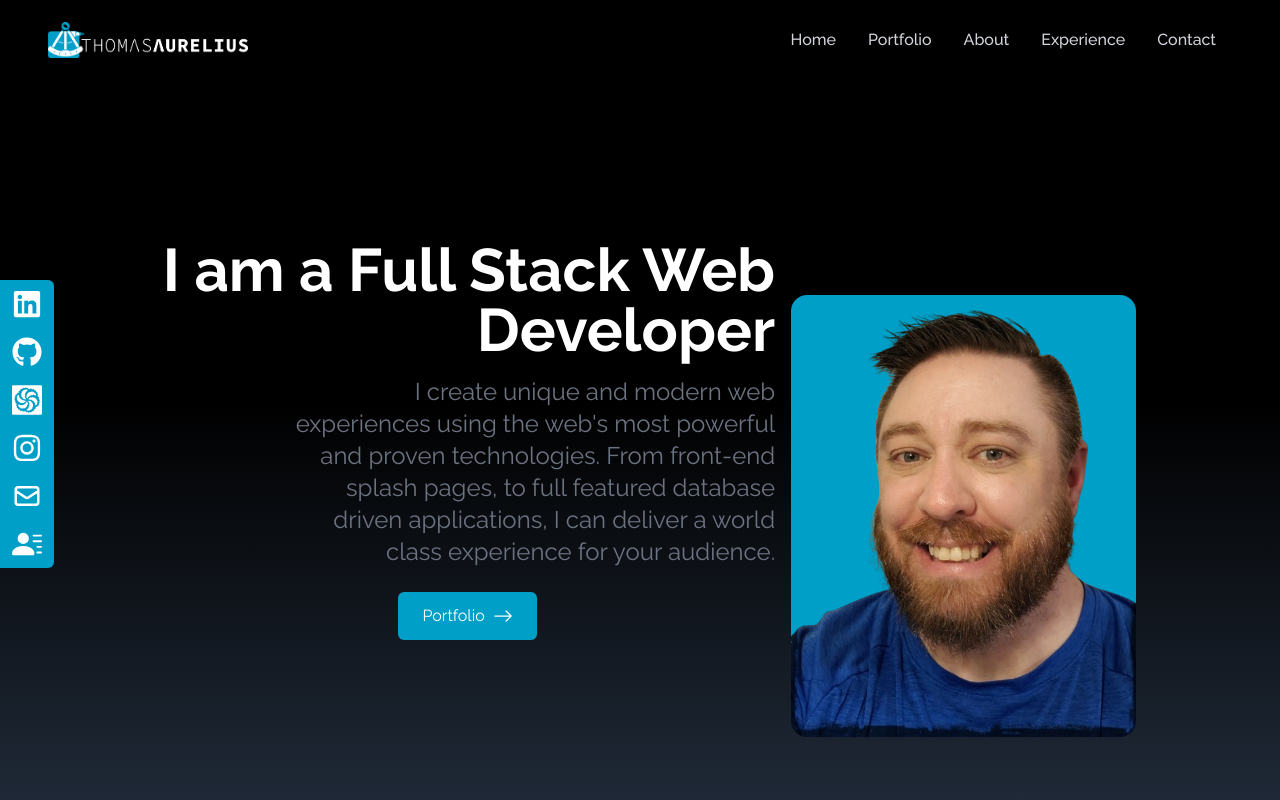
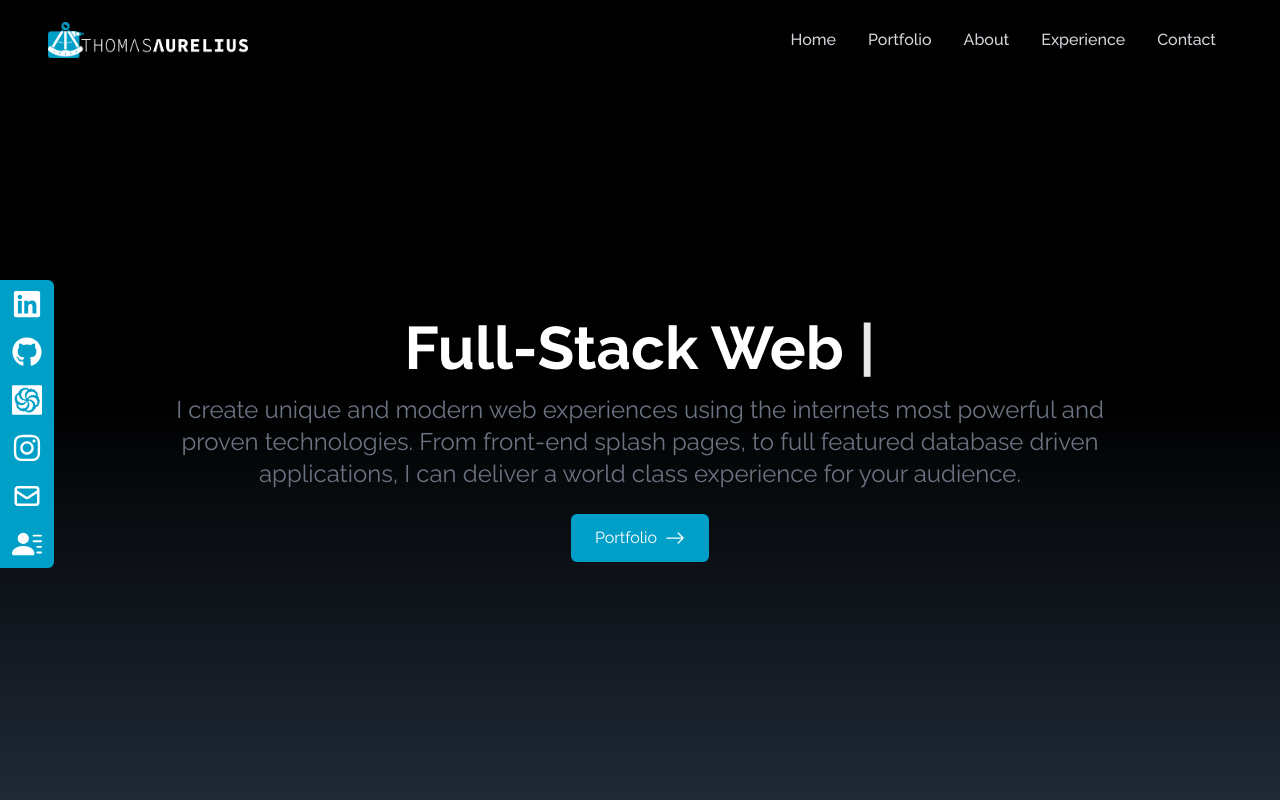
Before and after one commit to ThomasAurelius/portfolio-react-2022, a React (Create React App) app: page / in a window 1280 px wide. Shown: the top 800 px of the page. Built offline with nearby package versions, Linux system fonts and the light colour scheme; the HTML template or start-up script is replaced by a standard one.

Commit message:
remove hero img. update footer

```diff
--- a/src/components/Footer.js
+++ b/src/components/Footer.js
@@ -1,7 +1,8 @@
 import React from 'react'
 
-import { FaGithub, FaLinkedin, FaInstagram, FaCodepen } from 'react-icons/fa'
+import { FaGithub, FaLinkedin, FaInstagram } from 'react-icons/fa'
 import { SiCodewars } from 'react-icons/si';
+import { BsFillPersonLinesFill } from 'react-icons/bs';
 
 export default function Footer() {
   return (
@@ -17,8 +18,8 @@ export default function Footer() {
 					</a>
 				</li>
 				<li className="social-list_item md:px-4">
-					<a className="social-list_link" href="https://codepen.io/ThomasAurelius/" target="_blank" rel="noreferrer">
-						<FaCodepen size={50} />
+					<a className="social-list_link" href="https://thomasaurelius.com/thomas_gooch_resume_080622.pdf"  download={true} rel="noreferrer">
+						<BsFillPersonLinesFill size={50} />
 					</a>
 				</li>
 				<li className="social-list_item">
--- a/src/components/Home.js
+++ b/src/components/Home.js
@@ -1,7 +1,7 @@
 import React from 'react'
-import heroImg from '../assets/ta-01.png'
 import { BsArrowRight } from 'react-icons/bs'
 import { Link } from 'react-scroll'
+import Typewriter from 'typewriter-effect';
 
 
 export default function Home() {
@@ -9,8 +9,21 @@ export default function Home() {
     <section name="home" className='h-full h-screen w-full bg-gradient-to-b from-black via-black to-gray-800 text-white pt-20  lg:px-12 md:pt-60 text-center md:text-right' >
       <article className='max-w-screen-lg mx-auto flex flex-col items-center justify-center h-full px-4 md:flex-row xs:text-center'>
          <div className='flex flex-col justify-center  h-full'>
-            <h2 className='text-4xl sm:text-6xl px-4 font-bold text-white'>I am a Full Stack Web Developer</h2>
-            <p className='text-gray-500 py-4 px-4 max-w-lg self-center md:self-end text-2xl'>I create unique and modern web experiences using the web's most powerful and proven technologies. From front-end splash pages, to full featured database driven applications, I can deliver a world class experience for your audience. </p>
+            <h2 className='text-4xl sm:text-6xl px-4 font-bold text-white text-center'>
+
+            <Typewriter
+               options={{
+                  strings: ['Full-Stack Web Developer', 'Front-End Web Developer', 'Miracle Technologist'],
+                  autoStart: true,
+                  loop: true,
+               }}
+               />
+
+
+
+            </h2>
+            <p className='text-gray-500 py-4 px-4 max-w-xlg self-center text-center text-2xl'>I create unique and modern web experiences using the internets most powerful and proven technologies. From front-end splash pages, to full featured database driven applications, I can deliver a world class experience for your audience. </p>
+
             <div className="self-center">
                <Link to={'portfolio'} smooth duration={500}>
                <button className='group text-white w-fit px-6 py-3 my-2 flex items-center rounded-md accent-color cursor-pointer md:mb-40 '>
@@ -23,7 +36,9 @@ export default function Home() {
             </div>
          </div>
          <div>
+  {/*
             <img src={heroImg} alt="Thomas Aurelius" className='rounded-2xl mx-auto w-2/3 md:w-full mb-2' />
+  */}
          </div>
       </article>
     </section>
--- a/src/components/SocialLinks.js
+++ b/src/components/SocialLinks.js
@@ -55,7 +55,7 @@ const links = [
          <> Resume <BsFillPersonLinesFill size={30} />
          </>
       ),
-      href: '/thomas_gooch_resume_080622.pdf',
+      href: 'https://thomasaurelius.com/thomas_gooch_resume_080622.pdf',
       style: 'rounded-br-md',
       download: true,
    }
```
Also changed, not shown: package.json (+6 -5 lines), 1 other file (tests, documents, lock files or other folders).
